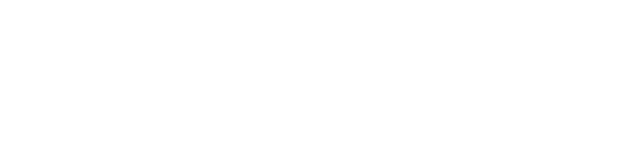
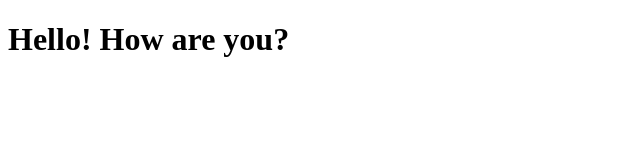
Before and after one commit to jasminekaur95/git-two, a plain HTML site: page index.html in a window 1280 px wide. Shown: the whole page, without its empty margins (0-640 px from the left). Drawn offline with Linux system fonts and the light colour scheme.

Commit message:
added index html

```diff
--- a/index.html
+++ b/index.html
@@ -8,5 +8,7 @@
 </head>
 <body>
 
+  <h1>Hello! How are you?</h1>
+
 </body>
 </html>
```
